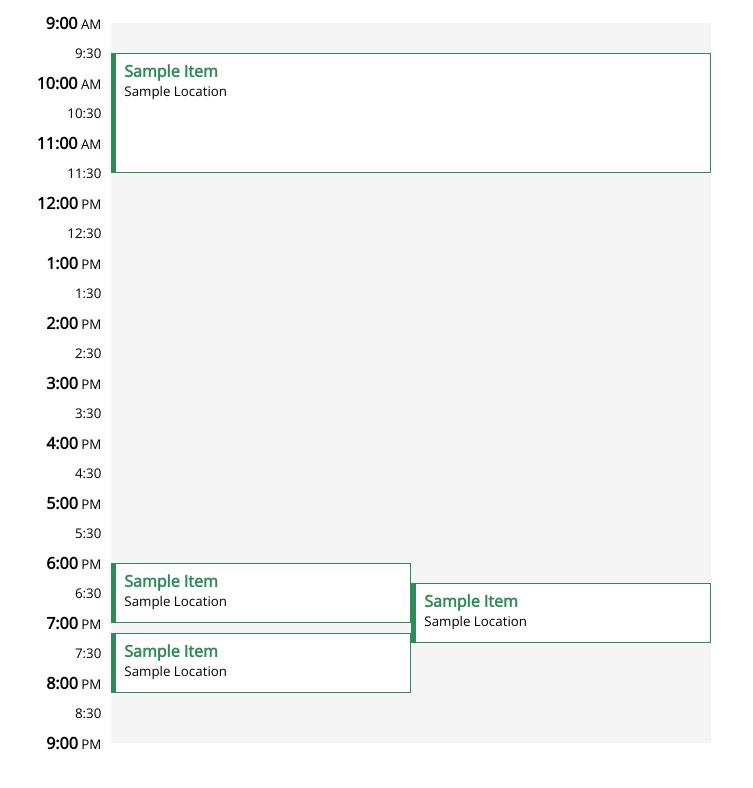
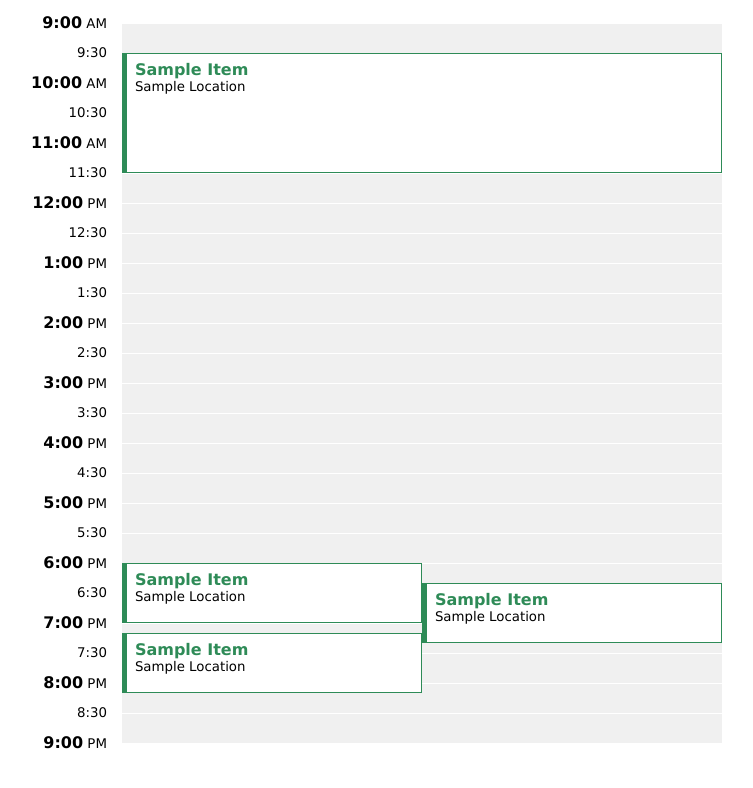
Before and after one commit to gtanev/calendar, a plain HTML site: page index.html in a window 1280 px wide. Shown: the whole page, without its empty margins (261-1014 px from the left). Drawn offline with nearby package versions, Linux system fonts and the light colour scheme.

Commit message:
Minor CSS improvements and refactoring.

```diff
--- a/index.html
+++ b/index.html
@@ -4,7 +4,6 @@
     <meta charset="UTF-8">
     <title>The Calendar</title>
     <link rel="stylesheet" href="main.css">
-    <link rel="stylesheet" href="https://fonts.googleapis.com/css?family=Open Sans">
 </head>
 <body>
     <div id="container">
--- a/main.css
+++ b/main.css
@@ -1,72 +1,71 @@
 :root {
-    --main-accent-color: seagreen;
-    --secondary-accent-color: DarkSeaGreen;
+    --canvas-color: #F0F0F0;
+    --primary-accent-color: seagreen;
+    --secondary-accent-color: floralwhite;
 }
 
 body {
+    font-family: 'Lucida Sans', sans-serif;
     position: relative;
-    font-family: 'Open Sans', 'Lucida Sans', sans-serif;
 }
 
 #container {
     display: table;
     margin: 0 auto;
-    padding: 0;
     width: fit-content;
 }
 
 #timeline {
     float: left;
+    font-size: smaller;
+    padding: 0 5px;
     text-align: right;
-    font-size: smaller;
 }
 
 #timeline span {
+    font-size: initial;
     font-weight: bold;
-    font-size: initial;
 }
 
 #event-area {
-    background-color: whitesmoke;
+    background-image: repeating-linear-gradient(
+            to top,
+            var(--canvas-color),
+            var(--canvas-color) 29px,
+            white 1px,
+            white
+    );
+    background-size: 100% 30px;
     float: left;
+    height: 720px;
+    margin: auto 10px;
+    position: relative;
     width: 600px;
-    height: 720px;
-    position: relative;
-    margin: auto 10px;
 }
 
 .event {
-    position: absolute;
     background-color: white;
-    padding: 6px 6px 6px 12px;
-    overflow: hidden;
-    font-size: smaller;
-    border: 1px solid var(--main-accent-color);
+    border: 1px solid var(--primary-accent-color);
+    border-left: 5px solid var(--primary-accent-color);
     box-sizing: border-box;
     -moz-box-sizing: border-box;
     -webkit-box-sizing: border-box;
+    font-size: smaller;
+    overflow: hidden;
+    position: absolute;
+    padding: 6px 6px 6px 8px;
 }
 
 .event:hover {
+    background-color: var(--secondary-accent-color);
     cursor: pointer;
+    min-width: fit-content;
+    overflow: auto;
     z-index: 1;
-    background-color: whitesmoke;
-    overflow: auto;
-    min-width: fit-content;
-}
-
-.event::after {
-    content: '';
-    position: absolute;
-    top: 0;
-    right: 0;
-    bottom: 0;
-    left: 0;
-    border-left: 4px solid var(--main-accent-color);
 }
 
 .event strong {
-    color: var(--main-accent-color);
+    color: var(--primary-accent-color);
     font-size: initial;
 }
 
@@ -76,17 +75,21 @@ body {
 }
 
 #dial {
+    background-color: transparent;
     height: 1px;
-    background-color: transparent;
+    position: absolute;
     transition: background-color 0.2s ease-in;
-    position: absolute;
     z-index: -1;
 }
 
-#marker  {
-    background-color: var(--secondary-accent-color);
-    opacity: 0.25;
+#marker {
+    background-color: var(--canvas-color);
+    border-left: 1px black solid;
+    border-right: 1px black solid;
+    box-sizing: border-box;
+    -moz-box-sizing: border-box;
+    -webkit-box-sizing: border-box;
+    position: absolute;
     transition: all 0.2s ease-in;
-    position: absolute;
     z-index: -1;
 }
--- a/main.js
+++ b/main.js
@@ -2,9 +2,10 @@ const container = document.getElementById('container');
 const eventArea = document.getElementById('event-area');
 const dial = document.getElementById('dial');
 const marker = document.getElementById('marker');
+const timeline = document.getElementById('timeline');
 
 const labelHeight = document.getElementById('container').clientHeight / 24;
-const minuteMarkings = [':00', ':30'];
+const minutes = ['00', '30'];
 
 for (let i = 9; i <= 21; i++) {
     const hour = i > 12 ? i - 12 : i;
@@ -16,31 +17,33 @@ for (let i = 9; i <= 21; i++) {
         let div = document.createElement('div');
 
         if (j === 0)
-            div.innerHTML = `<span>` + hour + minuteMarkings[j] + `</span>` + ' ' + period;
+            div.innerHTML = `<span>${hour}:${minutes[j]}</span> ${period}`;
         else
-            div.innerHTML = hour + minuteMarkings[j];
+            div.innerHTML = `${hour}:${minutes[j]}`;
 
-        div.style.minHeight = labelHeight + 'px';
-        div.style.maxHeight = labelHeight + 'px';
-        div.style.lineHeight = labelHeight + 'px';
+        div.style.lineHeight = div.style.minHeight = div.style.maxHeight = labelHeight + 'px';
 
-        document.getElementById('timeline').appendChild(div);
+        timeline.appendChild(div);
     }
 }
 
-dial.style.width = document.getElementById('container').clientWidth + 'px';
-marker.style.width = document.getElementById('timeline').clientWidth + 'px';
+dial.style.marginLeft = marker.style.width = timeline.clientWidth + 'px';
+dial.style.width = container.clientWidth - timeline.clientWidth + 'px';
 
-eventArea.style.marginTop = labelHeight / 2 + 'px';
-marker.style.marginTop = labelHeight / 2 + 'px';
+eventArea.style.marginTop = marker.style.marginTop = labelHeight / 2 + 'px';
 
 container.addEventListener('mousemove', (mouseEvent) => {
     dial.style.top = document.documentElement.scrollTop + mouseEvent.clientY - 10 + 'px';
 
     let eventBox = document.elementFromPoint(mouseEvent.clientX, mouseEvent.clientY);
 
-    marker.style.top = eventBox.style.top;
-    marker.style.height = eventBox.style.height;
+    if (eventBox.className === 'event') {
+        marker.style.top = eventBox.style.top;
+        marker.style.height = eventBox.style.height;
+    } else {
+        marker.style.top = dial.style.top;
+        marker.style.height = '0px';
+    }
 });
 
 container.addEventListener('mouseleave', (_) => {
@@ -48,5 +51,5 @@ container.addEventListener('mouseleave', (_) => {
 });
 
 container.addEventListener('mouseenter', (_) => {
-    dial.style.backgroundColor = 'var(--main-accent-color)';
+    dial.style.backgroundColor = 'black';
 });
```
